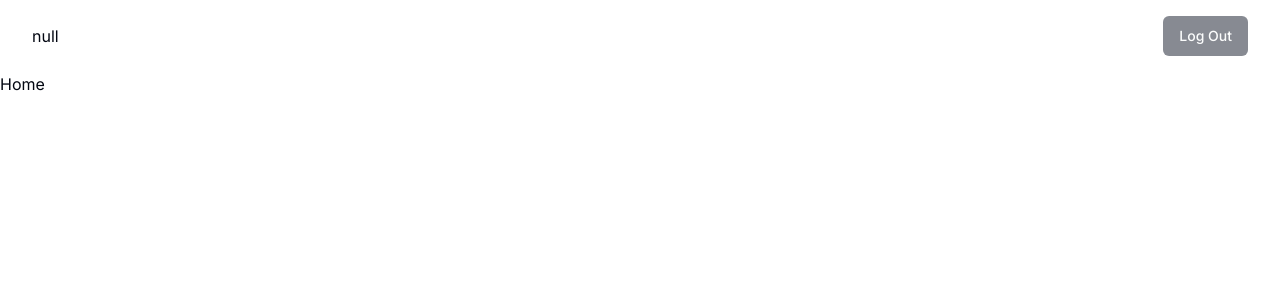
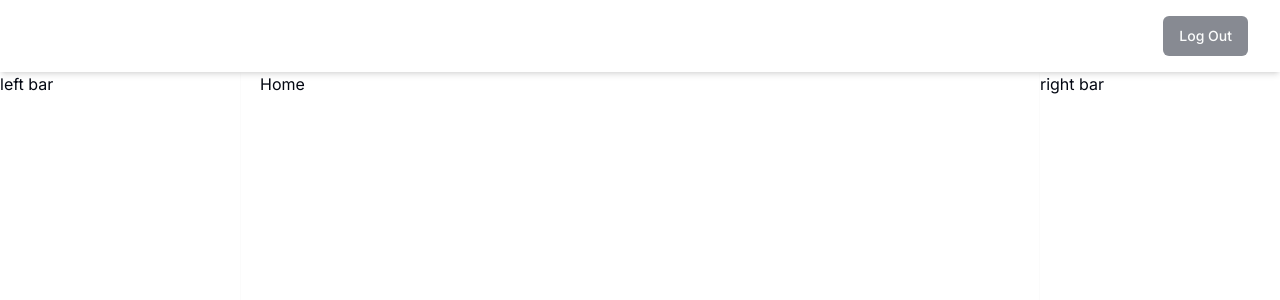
Before and after one commit to maanasmahato4/threads-clone, a Next.js app: page / in a window 1280 px wide. Shown: the top 300 px of the page. Built offline with nearby package versions, Linux system fonts and the light colour scheme; no server answers.

Commit message:
[update]: some updates and theme

```diff
--- a/app/(main)/layout.tsx
+++ b/app/(main)/layout.tsx
@@ -1,4 +1,6 @@
-import Header from '@/components/header';
+import LeftBar from '@/components/left-bar';
+import RightBar from '@/components/right-bar';
+import Header from '@/components/top-bar';
 import type { Metadata } from 'next';
 export const metadata: Metadata = {
 	title: 'Threads',
@@ -11,9 +13,13 @@ export default function RootLayout({
 	children: React.ReactNode;
 }>) {
 	return (
-		<div>
+		<div className='h-screen flex flex-col'>
 			<Header />
-			<div>{children}</div>
+			<div className='flex-grow grid grid-rows-1 grid-cols-5 gap-x-5'>
+				<LeftBar className='col-span-1 shadow-sm' />
+				<section className='col-span-3'>{children}</section>
+				<RightBar className='col-span-1 shadow-sm' />
+			</div>
 		</div>
 	);
 }
--- a/app/layout.tsx
+++ b/app/layout.tsx
@@ -2,6 +2,8 @@ import type { Metadata } from 'next';
 import { Inter } from 'next/font/google';
 import '@/styles/globals.css';
 import AuthSessionProvider from '@/components/auth-session-provider';
+import { ThemeContextProvider } from '@/context/theme-context';
+import ThemeProvider from '@/components/theme-provider';
 
 const inter = Inter({ subsets: ['latin'] });
 
@@ -16,10 +18,12 @@ export default function RootLayout({
 	children: React.ReactNode;
 }>) {
 	return (
-		<html lang='en'>
-			<AuthSessionProvider>
-				<body className={inter.className}>{children}</body>
-			</AuthSessionProvider>
-		</html>
+		<ThemeContextProvider>
+			<ThemeProvider>
+				<AuthSessionProvider>
+					<body className={inter.className}>{children}</body>
+				</AuthSessionProvider>
+			</ThemeProvider>
+		</ThemeContextProvider>
 	);
 }
--- /dev/null
+++ b/components/bottom-bar.tsx
@@ -0,0 +1,9 @@
+function BottomBar() {
+	return (
+		<footer>
+			<nav></nav>
+		</footer>
+	);
+}
+
+export default BottomBar;
--- a/components/header.tsx
+++ /dev/null
@@ -1,13 +0,0 @@
-'use client';
-import { useSession } from 'next-auth/react';
-import SignOutButton from './signout-button';
-
-export default function Header() {
-	const { data: session } = useSession();
-	return (
-		<header className='flex flex-row justify-between items-center px-8 py-4'>
-			<div>{session?.user?.email || 'null'}</div>
-			<SignOutButton />
-		</header>
-	);
-}
--- /dev/null
+++ b/components/left-bar.tsx
@@ -0,0 +1,9 @@
+interface LeftBarProps {
+	className?: string;
+}
+
+const LeftBar: React.FC<LeftBarProps> = ({ className }) => {
+	return <div className={className}>left bar</div>;
+};
+
+export default LeftBar;
--- /dev/null
+++ b/components/right-bar.tsx
@@ -0,0 +1,9 @@
+interface RightBarProps {
+	className?: string;
+}
+
+const RightBar: React.FC<RightBarProps> = ({ className }) => {
+	return <div className={className}>right bar</div>;
+};
+
+export default RightBar;
--- /dev/null
+++ b/components/theme-provider.tsx
@@ -0,0 +1,18 @@
+'use client';
+
+import { ThemeContext } from '@/context/theme-context';
+import React, { useContext } from 'react';
+
+export default function ThemeProvider({
+	children,
+}: {
+	children: React.ReactNode;
+}) {
+	const { theme } = useContext(ThemeContext);
+	console.log(theme);
+	return (
+		<html lang='en' className={theme}>
+			{children}
+		</html>
+	);
+}
--- /dev/null
+++ b/components/top-bar.tsx
@@ -0,0 +1,13 @@
+'use client';
+import SignOutButton from './signout-button';
+
+export default function Header() {
+	return (
+		<header className='shadow-md'>
+			<nav className='flex flex-row justify-between items-center px-8 py-4'>
+				<div></div>
+				<SignOutButton />
+			</nav>
+		</header>
+	);
+}
--- a/context/theme-context.tsx
+++ b/context/theme-context.tsx
@@ -1,3 +1,5 @@
+'use client';
+
 import React, { createContext, useState } from 'react';
 
 interface ThemeContextProps {
@@ -15,7 +17,7 @@ export const ThemeContextProvider = ({
 }: {
 	children: React.ReactNode;
 }) => {
-	const [theme, setTheme] = useState<string>('');
+	const [theme, setTheme] = useState<string>('dark');
 	return (
 		<ThemeContext.Provider value={{ theme, setTheme }}>
 			{children}
```
